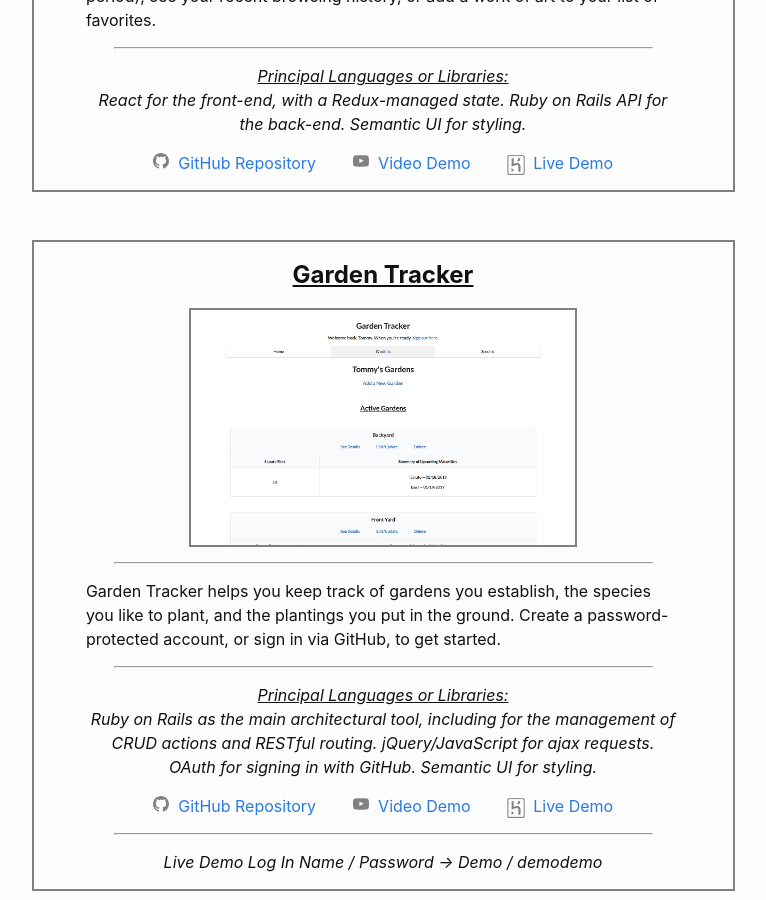
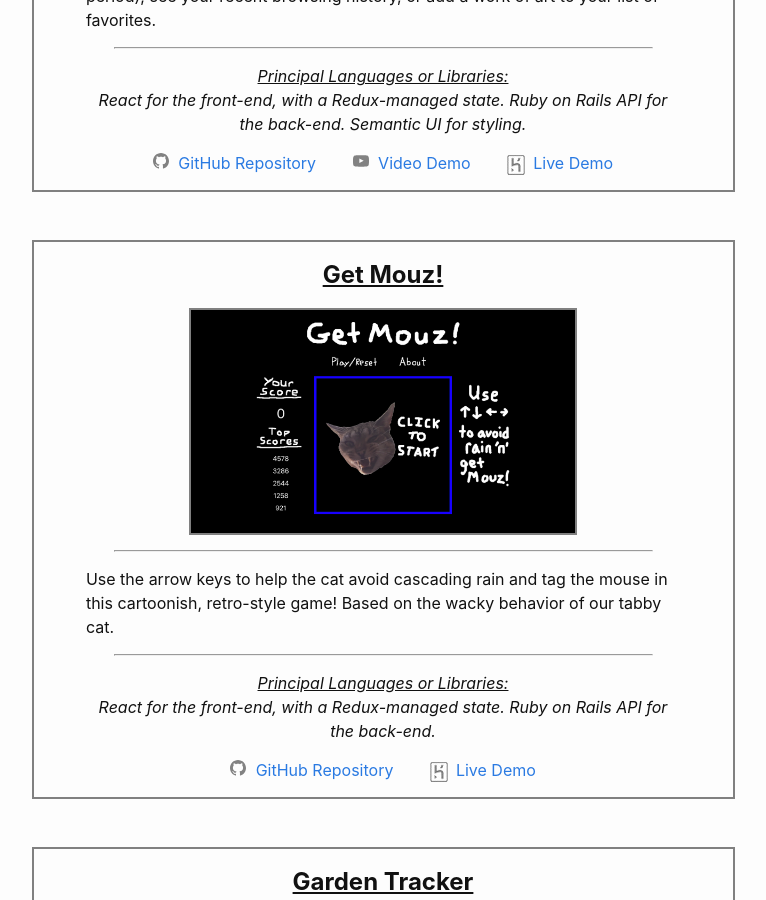
Before and after one commit to breadoliveoilsalt/breadoliveoilsalt.github.io, a Jekyll site: the page built from projects.md, in a window 1280 px wide and 900 px high, scrolled down 615 px. Shown: the whole window, without its empty margins (257-1023 px from the left). Built offline with Jekyll 4.4.1, drawn with Linux system fonts in a browser that asks for light colours.

Commit message:
Add Get Mouz to projects page

```diff
--- a/_data/projects.yml
+++ b/_data/projects.yml
@@ -6,6 +6,15 @@
   app_url: https://browseum.herokuapp.com/
   github_url: https://github.com/breadoliveoilsalt/browseum
   video_url: https://youtu.be/gzSKxFrQHM4
+
+- id: getMouz
+  title: Get Mouz!
+  image_path: /assets/images/projects/getMouz-thumbnail.png
+  description: Use the arrow keys to help the cat avoid cascading rain and tag the mouse in this cartoonish, retro-style game! Based on the wacky behavior of our tabby cat.
+  languages: React for the front-end, with a Redux-managed state. Ruby on Rails API for the back-end.
+  app_url: https://getmouz.herokuapp.com/
+  github_url: https://github.com/breadoliveoilsalt/getMouz
+  video_url:
 
 - id: garden-tracker
   title: Garden Tracker
```
Also changed, not shown: assets/images/projects/getMouz-thumbnail.png (added).
